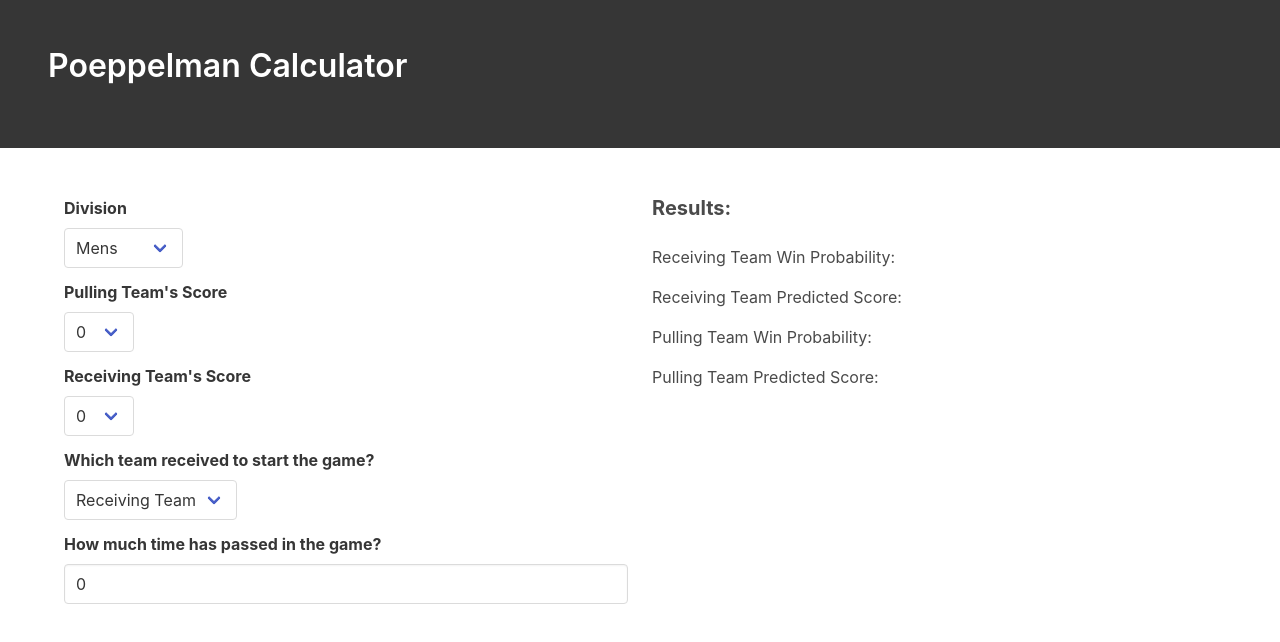
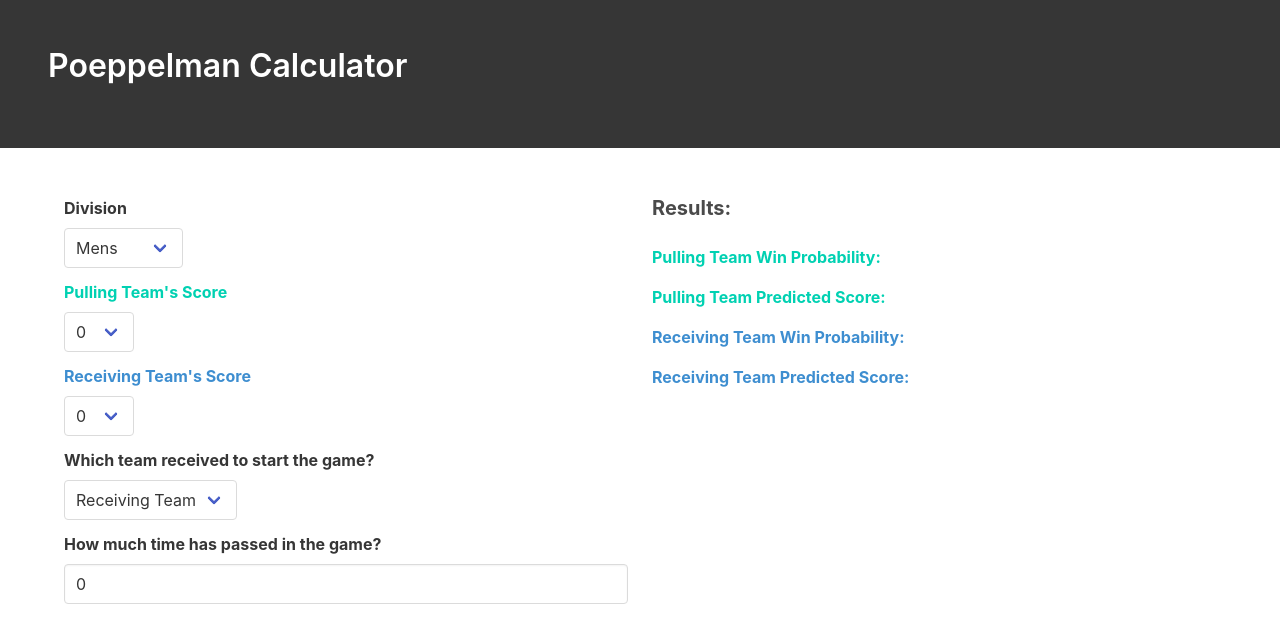
Before and after one commit to TeddyRandby/PoeppelmanFrontEnd, a React (Create React App) app: page / in a window 1280 px wide. Shown: the top 642 px of the page. Built offline with nearby package versions, Linux system fonts and the light colour scheme; no server answers; the HTML template or start-up script is replaced by a standard one.

Commit message:
More formatting

```diff
--- a/src/App.js
+++ b/src/App.js
@@ -139,7 +139,7 @@ const App = props => {
           console.log(err);
         });
     },
-    // This array contains the whitelisted states which will "call" this useEffect.
+    // This array contains the whitelisted states which will "call" this useEffect when changed.
     [pullScore, recScore, division, startedReceiving, time]
   );
 
@@ -169,7 +169,7 @@ const App = props => {
                   </div>
                 </div>
                 <div class="field">
-                  <label class="label">Pulling Team's Score</label>
+                  <label class="label has-text-primary">Pulling Team's Score</label>
                   <div class="control">
                     <div class="select">
                       <PullScoreSelector
@@ -180,7 +180,7 @@ const App = props => {
                   </div>
                 </div>
                 <div class="field">
-                  <label class="label">Receiving Team's Score</label>
+                  <label class="label has-text-info">Receiving Team's Score</label>
                   <div class="control">
                     <div class="select">
                       <RecScoreSelector
@@ -220,11 +220,14 @@ const App = props => {
               <h2 class="subtitle has-text-weight-bold">Results:</h2>
               <div class="container">
                 <div class="content">
-                <p>Receiving Team Win Probability: {apiResponse.RecTeam_Win_Prob} </p>
-                <p>Receiving Team Predicted Score: {apiResponse.RecTeam_Avg_Score} </p>
-
-                <p>Pulling Team Win Probability: {apiResponse.PullTeam_Win_Prob} </p>
-                <p>Pulling Team Predicted Score: {apiResponse.PullTeam_Avg_Score} </p>
+                <p class="has-text-primary has-text-weight-bold">
+                  Pulling Team Win Probability: {apiResponse.PullTeam_Win_Prob} </p>
+                <p class="has-text-primary has-text-weight-bold">
+                  Pulling Team Predicted Score: {apiResponse.PullTeam_Avg_Score} </p>
+                <p class="has-text-info has-text-weight-bold">
+                  Receiving Team Win Probability: {apiResponse.RecTeam_Win_Prob} </p>
+                <p class="has-text-info has-text-weight-bold">
+                  Receiving Team Predicted Score: {apiResponse.RecTeam_Avg_Score} </p>
                 </div>
               </div>
             </div>
```
